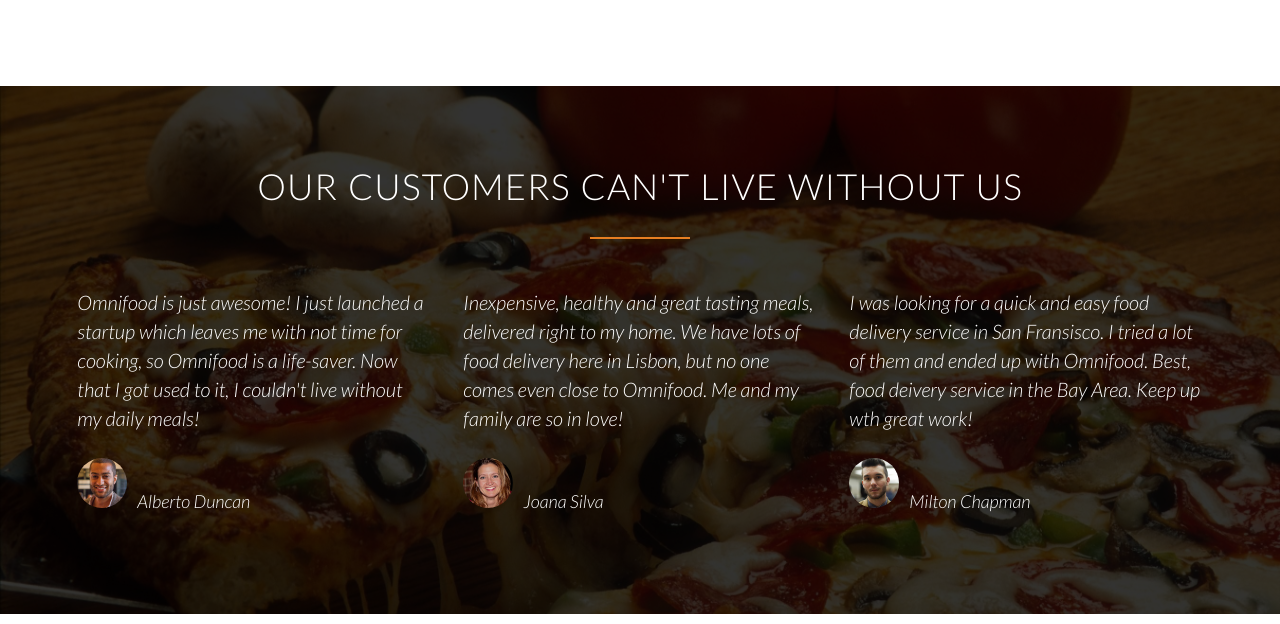
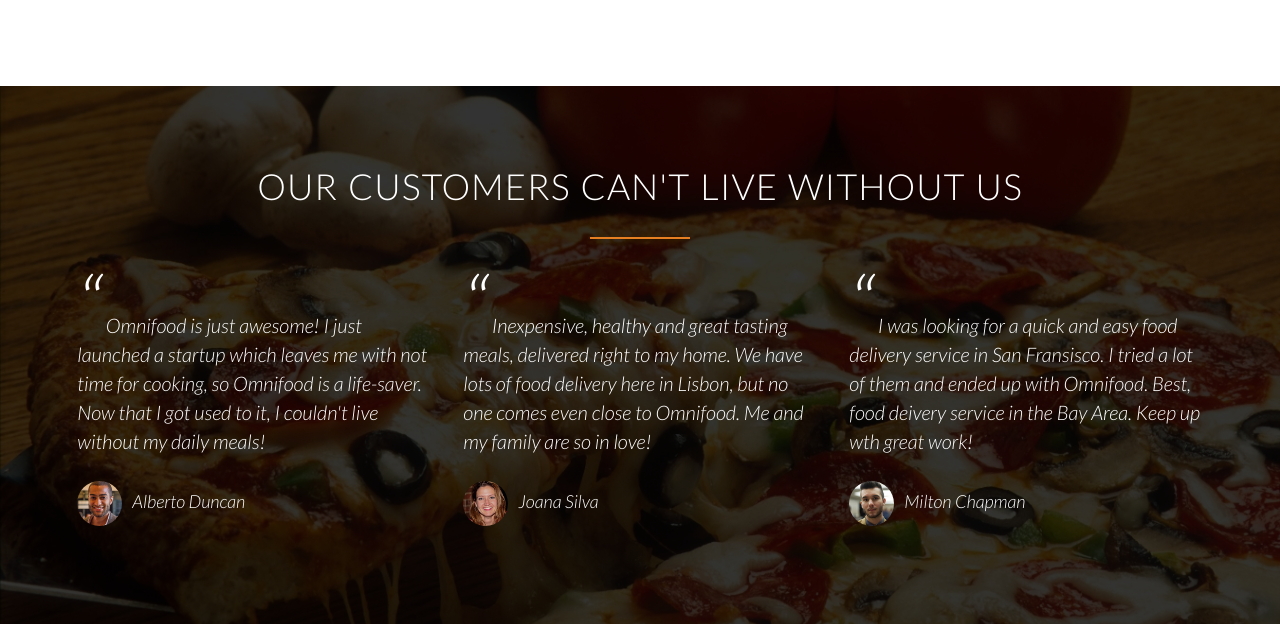
Before and after one commit to Dorani/Food-App, a plain HTML site: page index.html in a window 1280 px wide. Shown: the part 3228-3852 px from the top of the page. Drawn offline with Linux system fonts and the light colour scheme; files whose address does not match are found by name.

Commit message:
more styles

```diff
--- a/resources/css/style.css
+++ b/resources/css/style.css
@@ -377,8 +377,14 @@
   display: block;
 }
 
+blockquote:before {
+  content:"\201C";
+  font-size: 400%;
+}
+
 cite img {
-  height: 50px;
+  height: 45px;
   border-radius: 50%;
   margin-right: 10px;
+  vertical-align: middle;
 }
```
